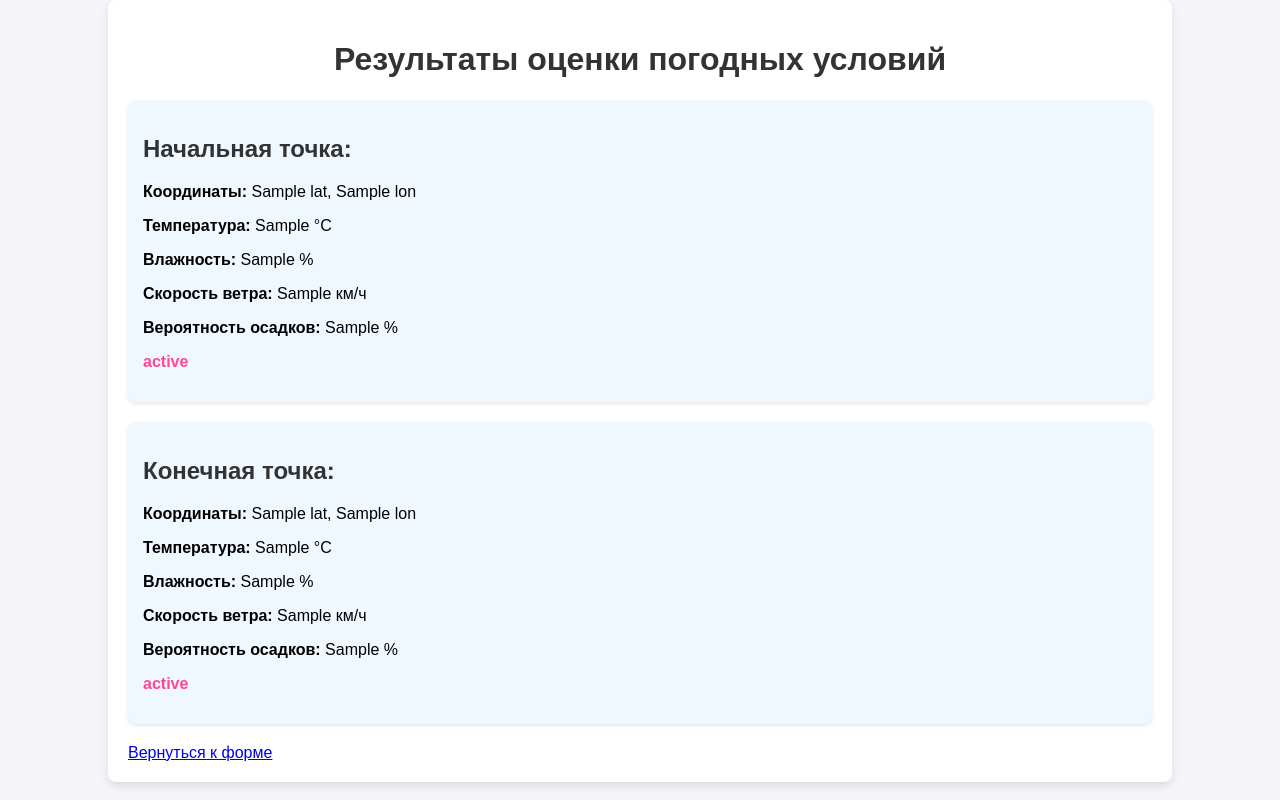
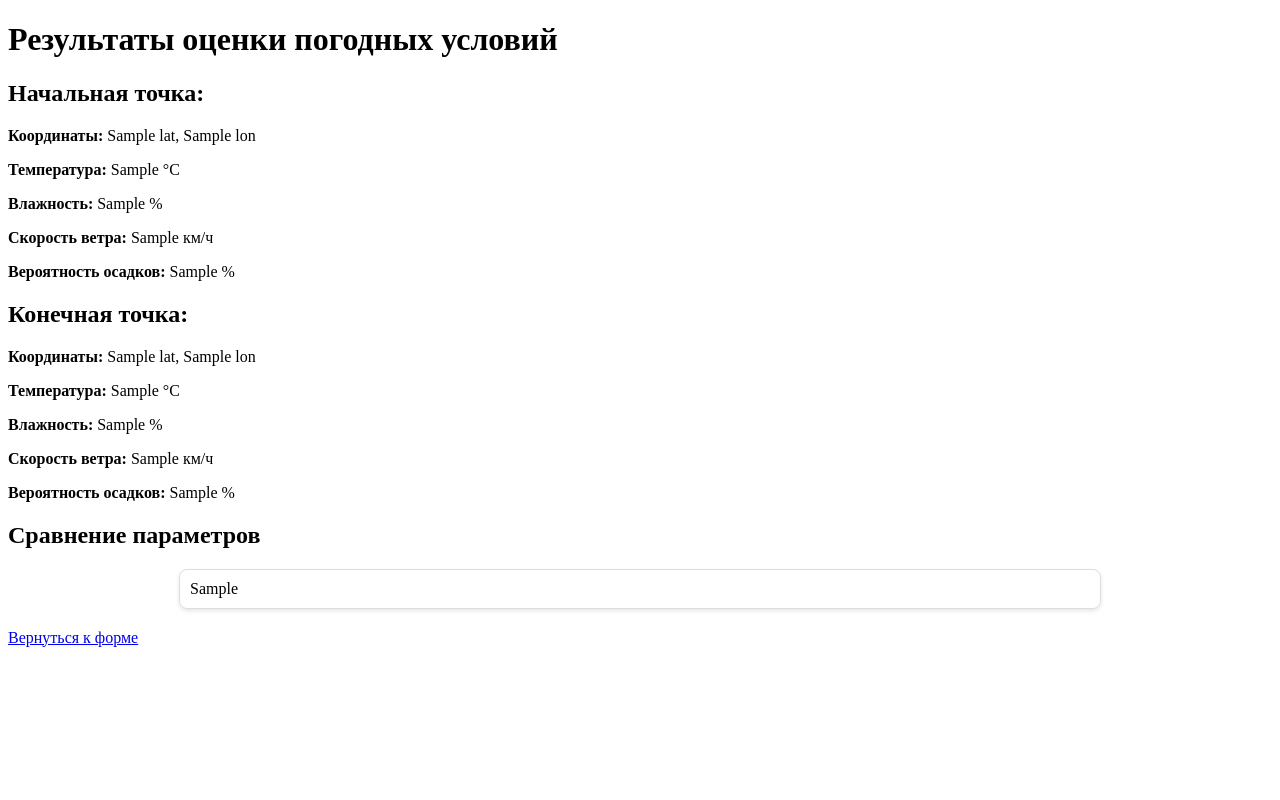
Before and after one commit to ladikmew/forecast_projecct_2, a Flask app: template templates/weather.html in a window 1280 px wide. Run offline with Flask 3, Linux system fonts and the light colour scheme; the template is opened without the code that fills it: most values are stand-ins (such as "Sample title", 1, 10 or a date in 2020).

Commit message:
добавила интеррактивный график на страницу с результатими получения погоды

```diff
--- a/app.py
+++ b/app.py
@@ -3,12 +3,41 @@ from getting_weather import get_weather_data
 from weather_model import check_bad_weather
 import socket
 import requests
+import dash
+import dash_core_components as dcc
+import dash_html_components as html
+import plotly.express as px
+import plotly.graph_objects as go
 
 app = Flask(__name__)
 
 
 # GET /weather?start_lat=34.0522&start_lon=-118.2437&end_lat=40.7128&end_lon=-74.0060 из лос-анджелеса в нью йорк
 
+dash_app = dash.Dash(__name__, server=app, url_base_pathname='/dash/')
+
+
+# Функция для создания графиков
+def create_weather_graph(weather_data):
+    # График температуры, скорости ветра и вероятности осадков
+    fig = go.Figure()
+
+    fig.add_trace(go.Scatter(
+        x=['Temperature (C)', 'Wind Speed (km/h)', 'Precipitation Probability (%)'],
+        y=[weather_data["Temperature (C)"], weather_data["Wind Speed (km/h)"],
+           weather_data["Precipitation Probability (%)"]],
+        mode='lines+markers',
+        name='Weather Data'
+    ))
+
+    fig.update_layout(
+        title='Weather Data Visualization',
+        xaxis_title='Weather Parameters',
+        yaxis_title='Values',
+        showlegend=True
+    )
+
+    return fig
 
 # Обработчик GET-запроса для отображения html версии
 @app.route('/', methods=['GET'])
@@ -24,6 +53,59 @@ def is_connected():
         return True
     except OSError:
         return False
+
+
+# Функция для создания одного графика с несколькими параметрами
+def create_combined_graph(start_weather, end_weather):
+    # Создаем график с несколькими параметрами
+    combined_graph = go.Figure()
+
+    # Температура
+    combined_graph.add_trace(go.Scatter(
+        x=['Start Point', 'End Point'],
+        y=[start_weather["Temperature (C)"], end_weather["Temperature (C)"]],
+        mode='lines+markers',
+        name='Temperature (°C)',
+        line=dict(color='red')
+    ))
+
+    # Влажность
+    combined_graph.add_trace(go.Scatter(
+        x=['Start Point', 'End Point'],
+        y=[start_weather["Humidity (%)"], end_weather["Humidity (%)"]],
+        mode='lines+markers',
+        name='Humidity (%)',
+        line=dict(color='blue')
+    ))
+
+    # Скорость ветра
+    combined_graph.add_trace(go.Scatter(
+        x=['Start Point', 'End Point'],
+        y=[start_weather["Wind Speed (km/h)"], end_weather["Wind Speed (km/h)"]],
+        mode='lines+markers',
+        name='Wind Speed (km/h)',
+        line=dict(color='green')
+    ))
+
+    # Вероятность осадков
+    combined_graph.add_trace(go.Scatter(
+        x=['Start Point', 'End Point'],
+        y=[start_weather["Precipitation Probability (%)"], end_weather["Precipitation Probability (%)"]],
+        mode='lines+markers',
+        name='Precipitation Probability (%)',
+        line=dict(color='purple')
+    ))
+
+    # Настройка графика
+    combined_graph.update_layout(
+        title='Weather Parameters Comparison',
+        xaxis_title='Points',
+        yaxis_title='Value',
+        legend=dict(title="Parameters", orientation="h", y=-0.2, x=0.5, xanchor="center"),
+        template="plotly_white"
+    )
+
+    return combined_graph
 
 # Обработчик POST-запроса для получения данных о погоде
 @app.route('/weather', methods=['POST'])
@@ -96,14 +178,44 @@ def get_weather():
                 "status": end_weather_status
             }
         }
-        print("Данные о погоде получены, это победа.")
-        return render_template('weather.html', result=result)
+
+        # Создаем объединенный график
+        combined_graph = create_combined_graph(start_weather, end_weather)
+
+        # Рендерим HTML с результатами и графиком
+        return render_template(
+            'weather.html',
+            result=result,
+            combined_graph=combined_graph.to_html(full_html=False)
+        )
 
     except Exception as e:
         return render_template(
             'error.html',
             message="Произошла неожиданная ошибка, проверьте подключение к сети и повторите попытку"
         )
+
+# Создаем Dash приложение с графиками
+dash_app.layout = html.Div([
+    html.H1("Weather Data Visualization", style={'text-align': 'center'}),
+    dcc.Graph(
+        id='start-point-graph',
+        figure=create_weather_graph({
+            "Temperature (C)": 25,
+            "Wind Speed (km/h)": 10,
+            "Precipitation Probability (%)": 20
+        })
+    ),
+    dcc.Graph(
+        id='end-point-graph',
+        figure=create_weather_graph({
+            "Temperature (C)": 22,
+            "Wind Speed (km/h)": 15,
+            "Precipitation Probability (%)": 50
+        })
+    )
+])
+
 
 
 def validate_coordinates(start_lat, start_lon, end_lat, end_lon):
--- a/templates/weather.html
+++ b/templates/weather.html
@@ -5,51 +5,13 @@
     <meta name="viewport" content="width=device-width, initial-scale=1.0">
     <title>Результаты оценки погоды</title>
     <style>
-        body {
-            font-family: Arial, sans-serif;
-            background-color: #f4f4f9;
-            margin: 0;
-            padding: 0;
-        }
-        .container {
-            width: 80%;
-            margin: auto;
-            padding: 20px;
-            background-color: #fff;
-            border-radius: 8px;
-            box-shadow: 0 4px 8px rgba(0, 0, 0, 0.1);
-        }
-        h1 {
-            text-align: center;
-            color: #333;
-        }
-        .result {
-            margin-bottom: 20px;
-            padding: 15px;
-            background-color: #f0f8ff;
+        .graph-container {
+            max-width: 900px;
+            margin: 20px auto;
+            padding: 10px;
+            border: 1px solid #ddd;
             border-radius: 8px;
             box-shadow: 0 2px 4px rgba(0, 0, 0, 0.1);
-        }
-        .result h2 {
-            color: #333;
-        }
-        .status-good {
-            color: #7ba05b;
-            font-weight: bold;
-        }
-        .status-bad {
-            color: #ff4791;
-            font-weight: bold;
-        }
-        .coordinates {
-            font-style: italic;
-        }
-        .weather-data {
-            margin-top: 10px;
-        }
-        .error {
-            color: red;
-            text-align: center;
         }
     </style>
 </head>
@@ -67,9 +29,6 @@
             <p><strong>Скорость ветра:</strong> {{ result.start_point.weather["Wind Speed (km/h)"] }} км/ч</p>
             <p><strong>Вероятность осадков:</strong> {{ result.start_point.weather["Precipitation Probability (%)"] }} %</p>
         </div>
-            <p class="status-{{ 'good' if result.start_point.status == 'Погода супер: идеальные условия!' else 'bad' }}">
-                {{ result.start_point.status }}
-            </p>
     </div>
 
     <div class="result">
@@ -81,9 +40,11 @@
             <p><strong>Скорость ветра:</strong> {{ result.end_point.weather["Wind Speed (km/h)"] }} км/ч</p>
             <p><strong>Вероятность осадков:</strong> {{ result.end_point.weather["Precipitation Probability (%)"] }} %</p>
         </div>
-            <p class="status-{{ 'good' if result.end_point.status == 'Погода супер: идеальные условия!' else 'bad' }}">
-                {{ result.end_point.status }}
-            </p>
+    </div>
+
+    <h2>Сравнение параметров</h2>
+    <div class="graph-container">
+        {{ combined_graph | safe }}
     </div>
 
     <a href="/">Вернуться к форме</a>
```
Lines whose indentation alone changed are shown as unchanged.
